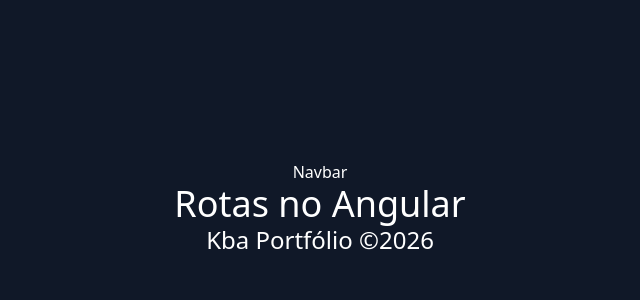
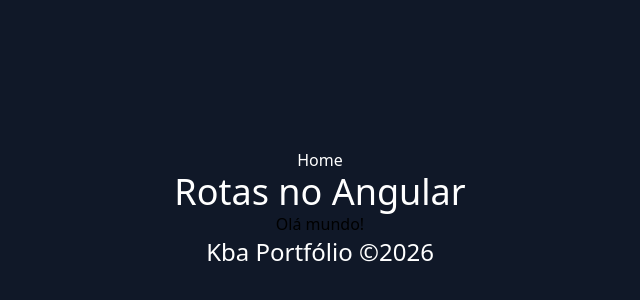
Before and after one commit to albuquerque-katarine/angular-router-app-2, an Angular app: page / in a window 1280 px wide. Shown: the part 192-492 px from the top of the page, without its empty margins (320-960 px from the left). Built offline with nearby package versions, Linux system fonts and the light colour scheme.

Commit message:
Criação da rota Home.

```diff
--- a/src/app/app.routes.ts
+++ b/src/app/app.routes.ts
@@ -1,3 +1,9 @@
 import { Routes } from '@angular/router';
+import { Home } from './core/pages/home/home';
 
-export const routes: Routes = [];
+export const routes: Routes = [
+    {
+        path: '',
+        component: Home
+    }
+];
--- a/src/app/core/components/navbar/navbar.html
+++ b/src/app/core/components/navbar/navbar.html
@@ -1,3 +1,3 @@
 <nav class="flex flex-row items-center justify-center text-center">
-    <a class="text-white" href="">Navbar</a>
+    <a class="text-white hover:text-green-300" routerLink="/">Home</a>
 </nav>
--- a/src/app/core/components/navbar/navbar.ts
+++ b/src/app/core/components/navbar/navbar.ts
@@ -1,9 +1,10 @@
 import { Component } from '@angular/core';
+import { RouterLink } from "@angular/router";
 
 @Component({
   selector: 'app-navbar',
   standalone: true,
-  imports: [],
+  imports: [RouterLink],
   templateUrl: './navbar.html',
   styleUrl: './navbar.css',
 })
```
